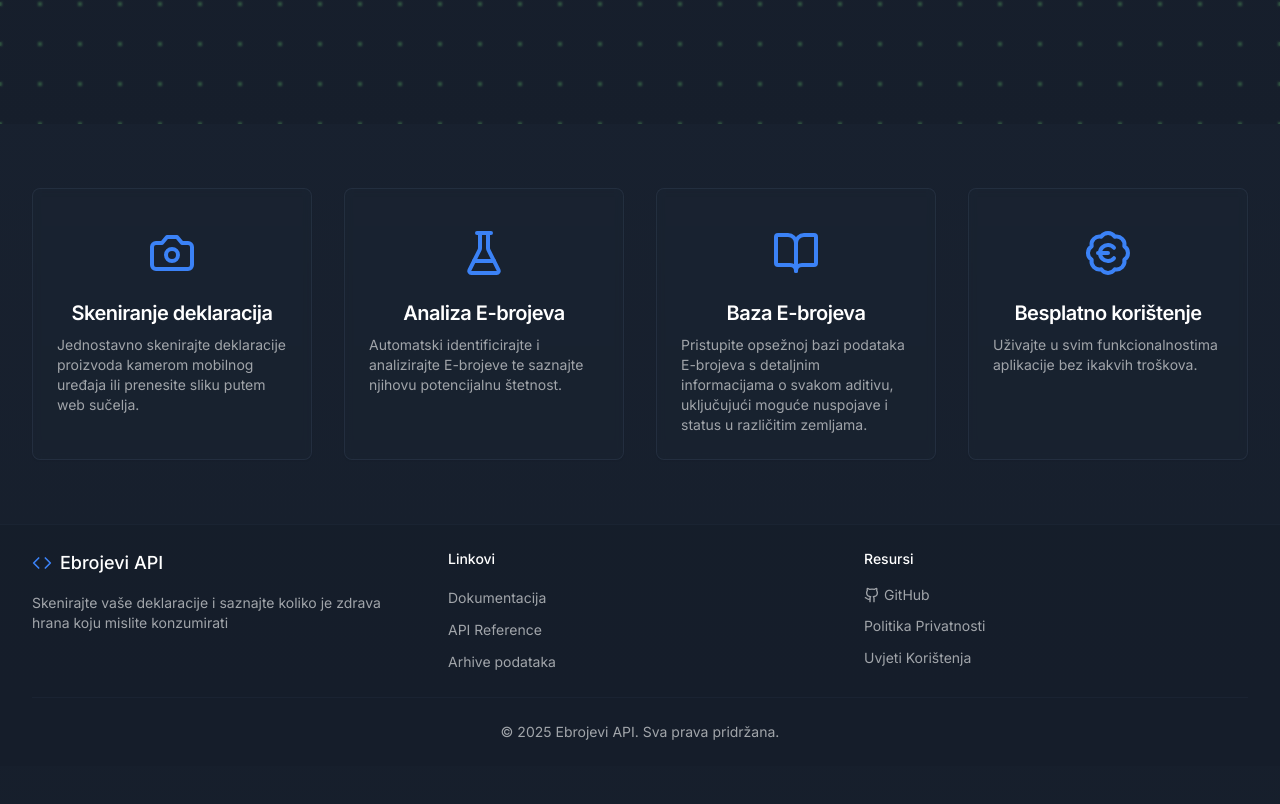
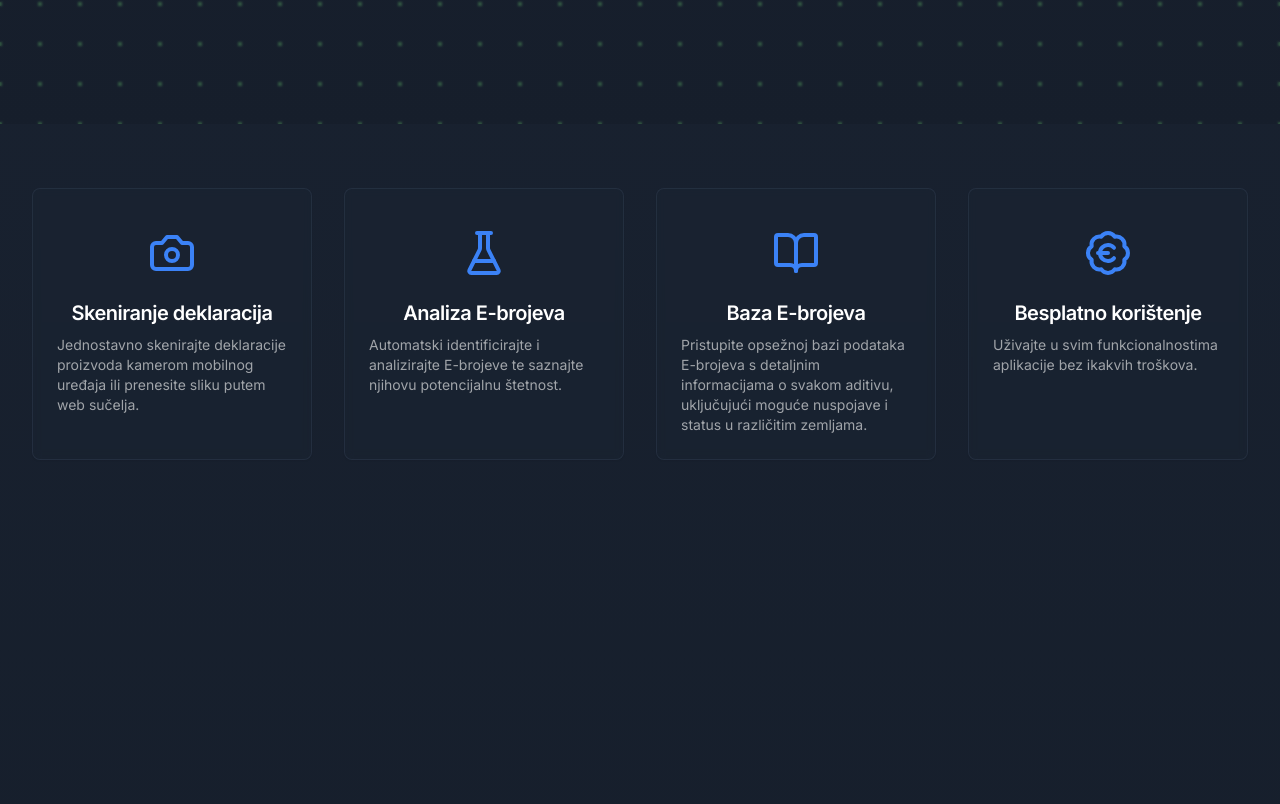
Before and after one commit to MortalWombat-repo/ebrojevi-web, a Next.js app: page / in a window 1280 px wide. Shown: the part 676-1480 px from the top of the page. Built offline with nearby package versions, Linux system fonts and the light colour scheme.

Commit message:
Update page.tsx

```diff
--- a/app/page.tsx
+++ b/app/page.tsx
@@ -10,12 +10,12 @@ export default function Home() {
     <div className="min-h-screen snap-y snap-mandatory overflow-y-auto">
       <main>
         <HeroSection />
-        <div className="snap-start min-h-screen flex flex-col">
+        <div className="snap-start min-h-screen">
           <FeatureSection />
-          <Footer />
         </div>
         <CtaSection />
       </main>
+      <Footer />
     </div>
   );
 }
```
